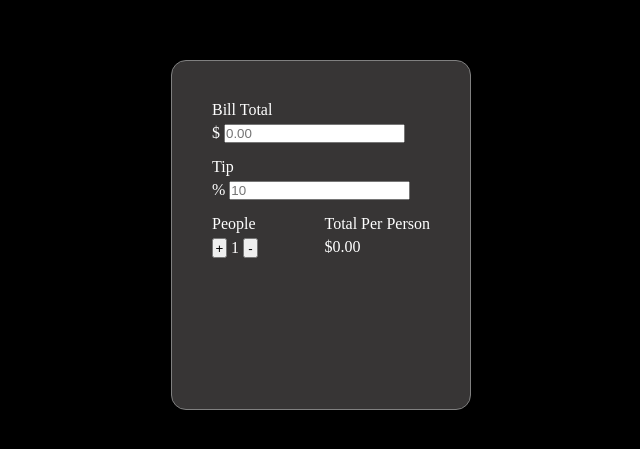
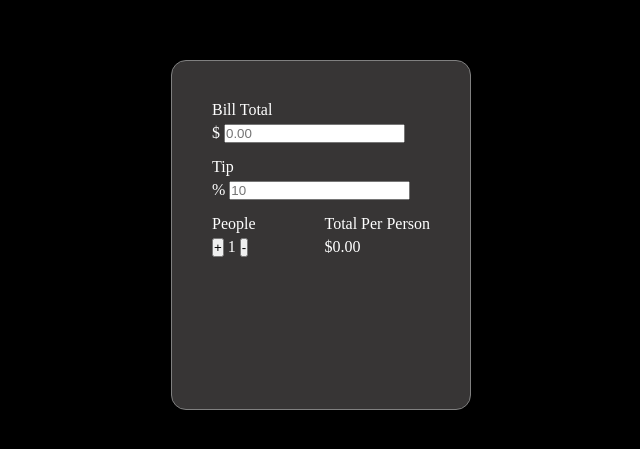
Before and after one commit to Bismaumar45/Tip-Calculator, a plain HTML site: page index.html in a window 1280 px wide. Shown: the part 165-614 px from the top of the page, 319-959 px from the left. Drawn offline with Linux system fonts and the light colour scheme.

Commit message:
style.css

```diff
--- a/style.css
+++ b/style.css
@@ -23,7 +23,7 @@ body{
 .InputContainer{
   margin-bottom: 15px;
 }
-.DecreasePeople,.IncreasePeople{
+#DecreasePeople,#IncreasePeople{
   height: 20px;
   width:15px;
 }
```
